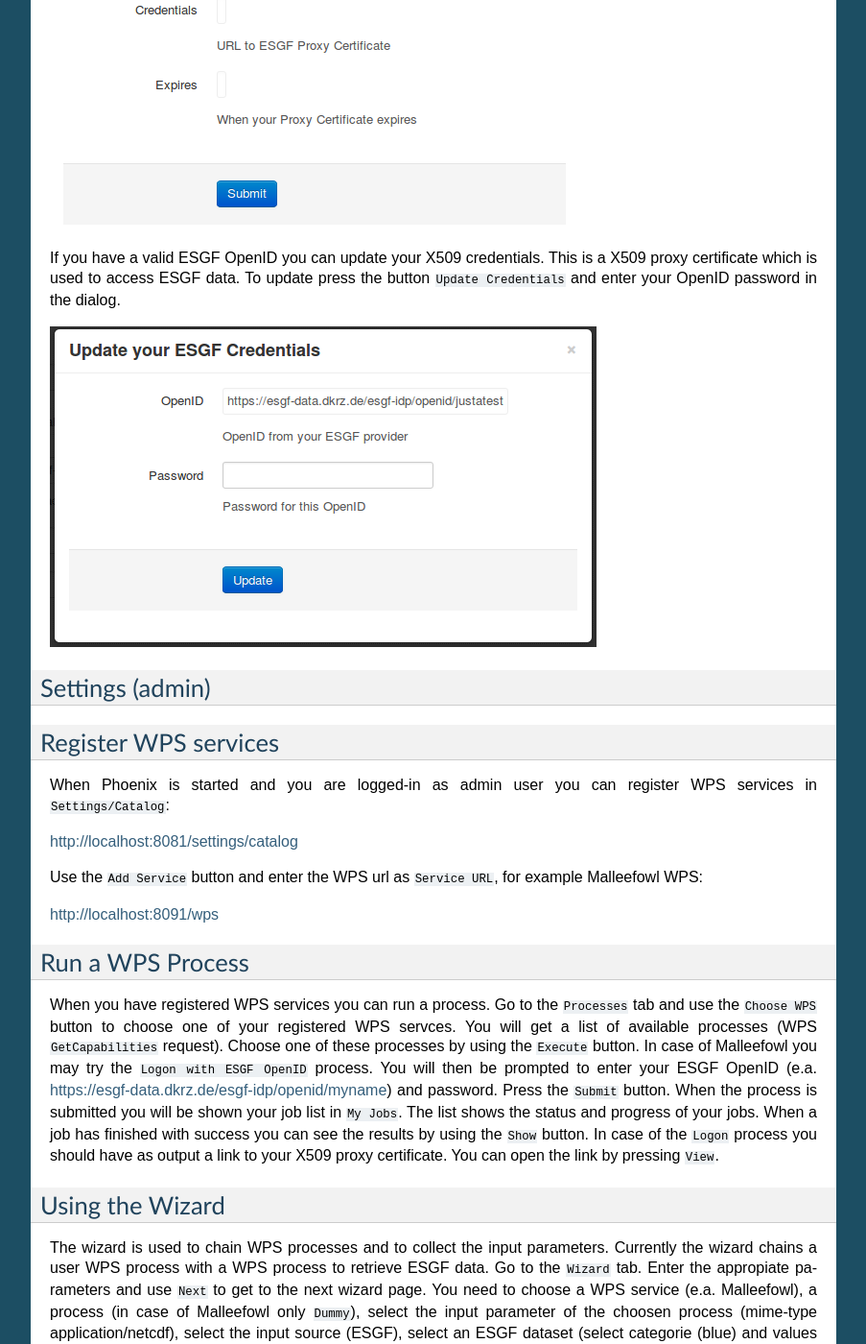
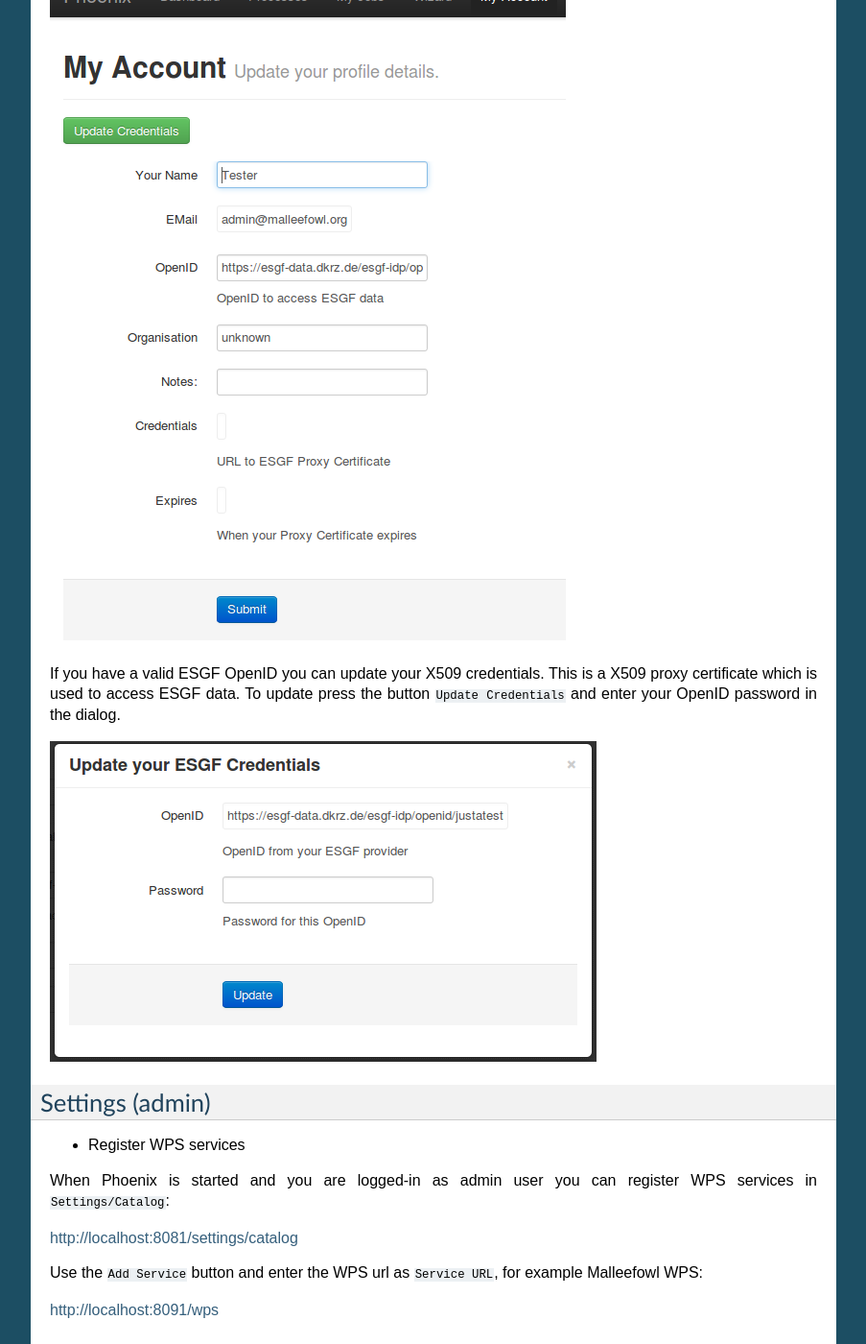
Before and after one commit to bird-house/pyramid-phoenix, a Sphinx documentation site: the page built from docs/source/user_guide.rst, in a window 1280 px wide and 1400 px high, scrolled down 1885 px. Shown: the whole window at 96% size, without its empty margins (198-1101 px from the left). Built offline with Sphinx 7.4.7, drawn with Linux system fonts in a browser that asks for light colours; some of the changed lines change nothing that is shown; some of the changed text lies outside the part shown.

Commit message:
clean up user guide

```diff
--- a/docs/source/user_guide.rst
+++ b/docs/source/user_guide.rst
@@ -29,42 +29,6 @@
 Processes
 ---------
 
-My Jobs
--------
-
-Wizard
-------
-
-My Account
-----------
-
-In ``My Account`` you can change your user settings (user name, organisation, openid, ...).
-
-.. image:: _images/myaccount.png
-
-If you have a valid ESGF OpenID you can update your X509 credentials. This is a X509 proxy certificate which is used to access ESGF data. To update press the button ``Update Credentials`` and enter your OpenID password in the dialog.
-
-.. image:: _images/update_creds.png
-
-Settings (admin)
-----------------
-
-
-
-Register WPS services
----------------------
-
-When Phoenix is started and you are logged-in as admin user you can register WPS services in ``Settings/Catalog``:
-
-http://localhost:8081/settings/catalog
-
-Use the ``Add Service`` button and enter the WPS url as ``Service URL``, for example Malleefowl WPS:
-
-http://localhost:8091/wps
-
-Run a WPS Process
------------------
-
 When you have registered WPS services you can run a process. Go to the
 ``Processes`` tab and use the ``Choose WPS`` button to choose one of
 your registered WPS servces. You will get a list of available
@@ -80,8 +44,12 @@
 ``Logon`` process you should have as output a link to your X509 proxy
 certificate. You can open the link by pressing ``View``.
 
-Using the Wizard
-----------------
+
+My Jobs
+-------
+
+Wizard
+------
 
 The wizard is used to chain WPS processes and to collect the input
 parameters. Currently the wizard chains a user WPS process with a WPS
@@ -100,3 +68,28 @@
 finished you can see the results by pressing ``View``. The input files
 can be seen on the ``Resources`` tab. Also use ``View`` to open the
 file list.
+
+
+My Account
+----------
+
+In ``My Account`` you can change your user settings (user name, organisation, openid, ...).
+
+.. image:: _images/myaccount.png
+
+If you have a valid ESGF OpenID you can update your X509 credentials. This is a X509 proxy certificate which is used to access ESGF data. To update press the button ``Update Credentials`` and enter your OpenID password in the dialog.
+
+.. image:: _images/update_creds.png
+
+Settings (admin)
+----------------
+
+* Register WPS services
+
+When Phoenix is started and you are logged-in as admin user you can register WPS services in ``Settings/Catalog``:
+
+http://localhost:8081/settings/catalog
+
+Use the ``Add Service`` button and enter the WPS url as ``Service URL``, for example Malleefowl WPS:
+
+http://localhost:8091/wps
```
